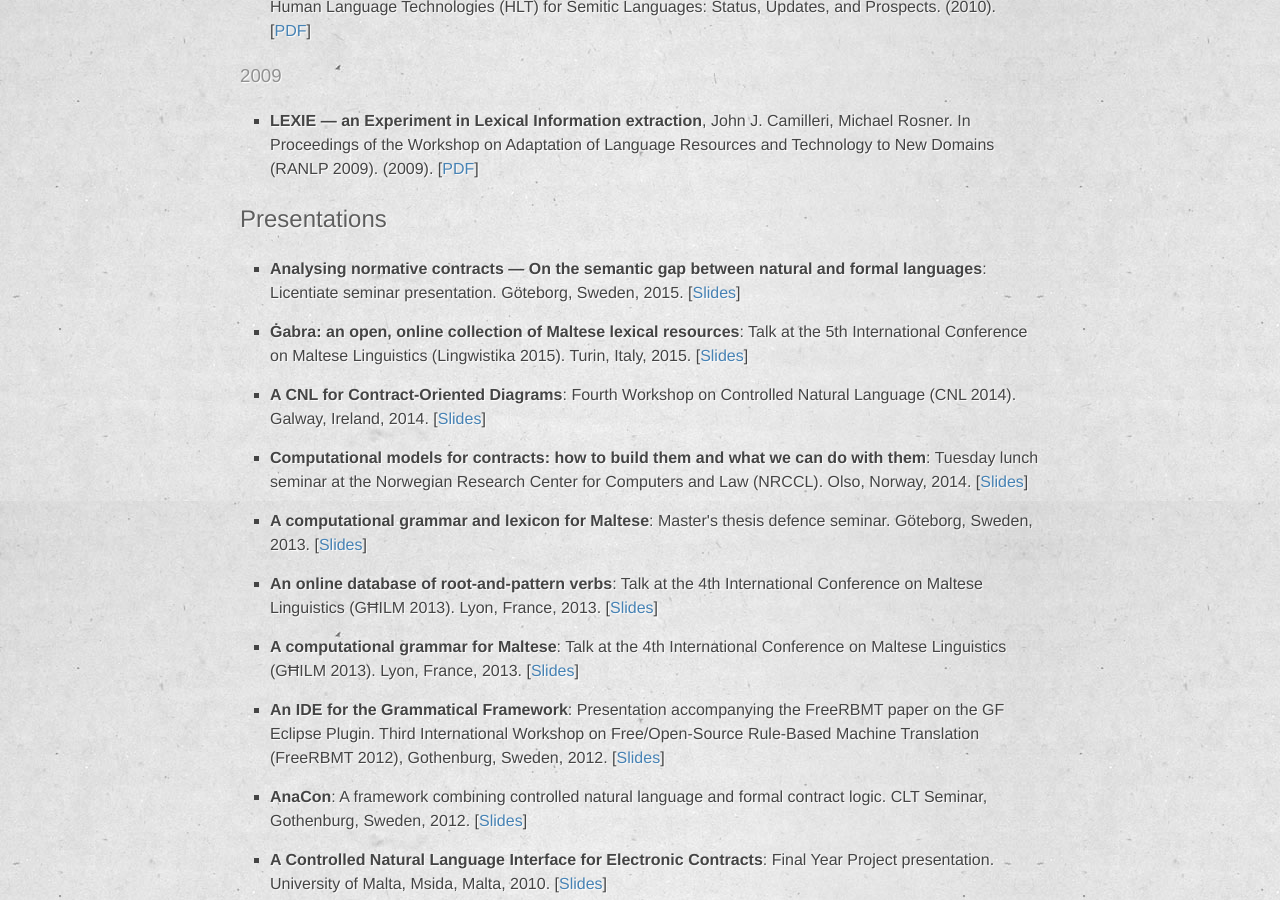
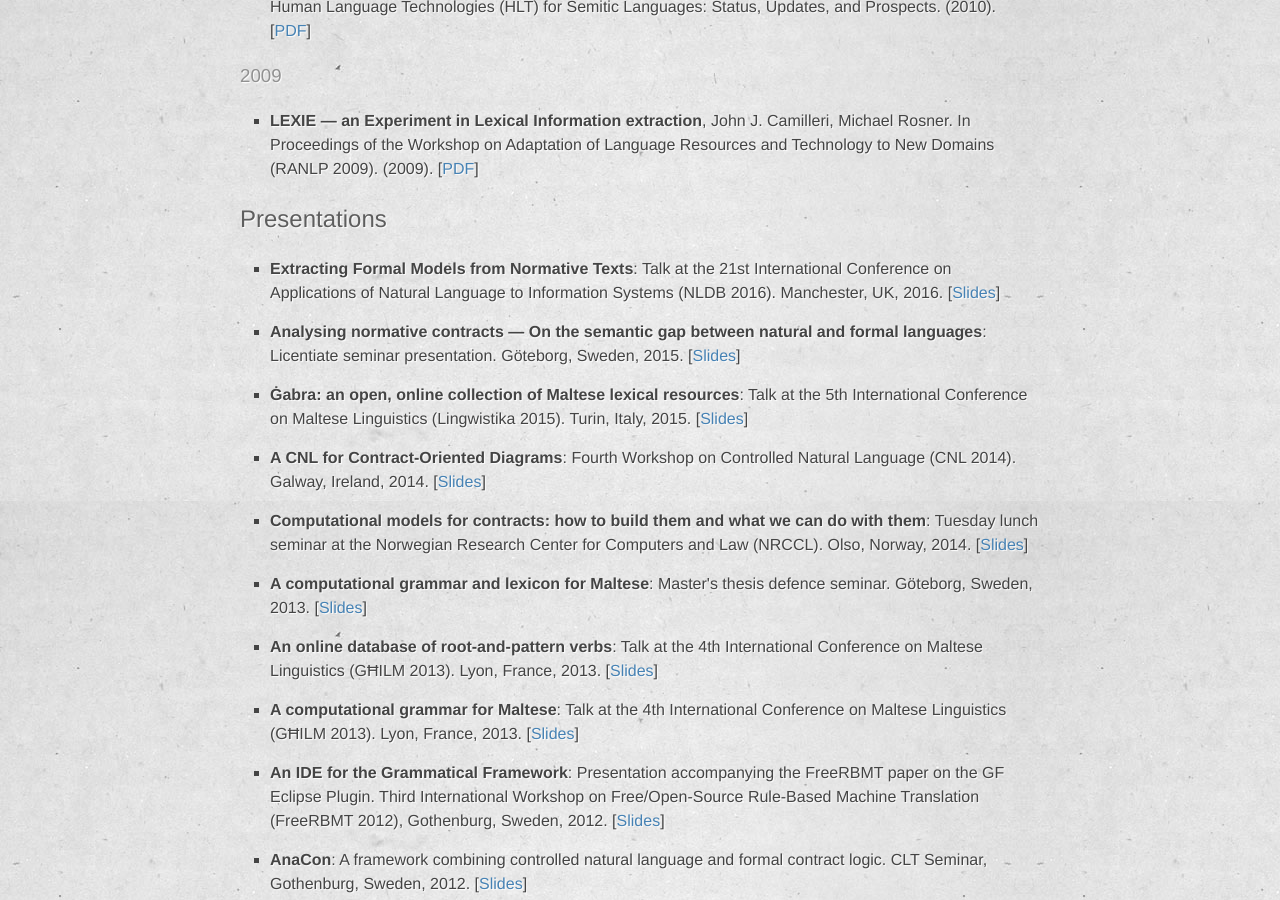
Before and after one commit to johnjcamilleri/johnjcamilleri.github.io, a Jekyll site: the page built from academic.md, in a window 1280 px wide and 900 px high, scrolled down 2764 px. Built offline with Jekyll 4.4.1, drawn with Linux system fonts in a browser that asks for light colours.

Commit message:
Add NLDB presentation

```diff
--- a/_data/presentations.json
+++ b/_data/presentations.json
@@ -180,5 +180,19 @@
       "John J. Camilleri"
     ],
     "location": "Göteborg, Sweden"
+  },
+  {
+    "key": "nldb2016",
+    "url": "https://docs.google.com/presentation/d/15eG5NU9NKyJq3OZ0cVQ1OqKeFPwY8vSmj1a58tqHUtI/edit?usp=sharing",
+    "year": 2016,
+    "month": 6,
+    "title": "Extracting Formal Models from Normative Texts",
+    "description": "Talk at the 21st International Conference on Applications of Natural Language to Information Systems (NLDB 2016)",
+    "authors": [
+      "John J. Camilleri",
+      "Normunds Grūzītis",
+      "Gerardo Schneider"
+    ],
+    "location": "Manchester, UK"
   }
 ]
--- a/academic.md
+++ b/academic.md
@@ -127,7 +127,11 @@ which are related to my research.
   {{ item.location }},
   {{ item.year }}.
 
+  {% if item.url %}
+  [<a href="{{ item.url }}">Slides</a>]
+  {% elsif item.filename %}
   [<a href="http://academic.johnjcamilleri.com/presentations/{{ item.filename }}">Slides</a>]
+  {% endif %}
   </li>
 {% endfor %}
 </ul>
```
